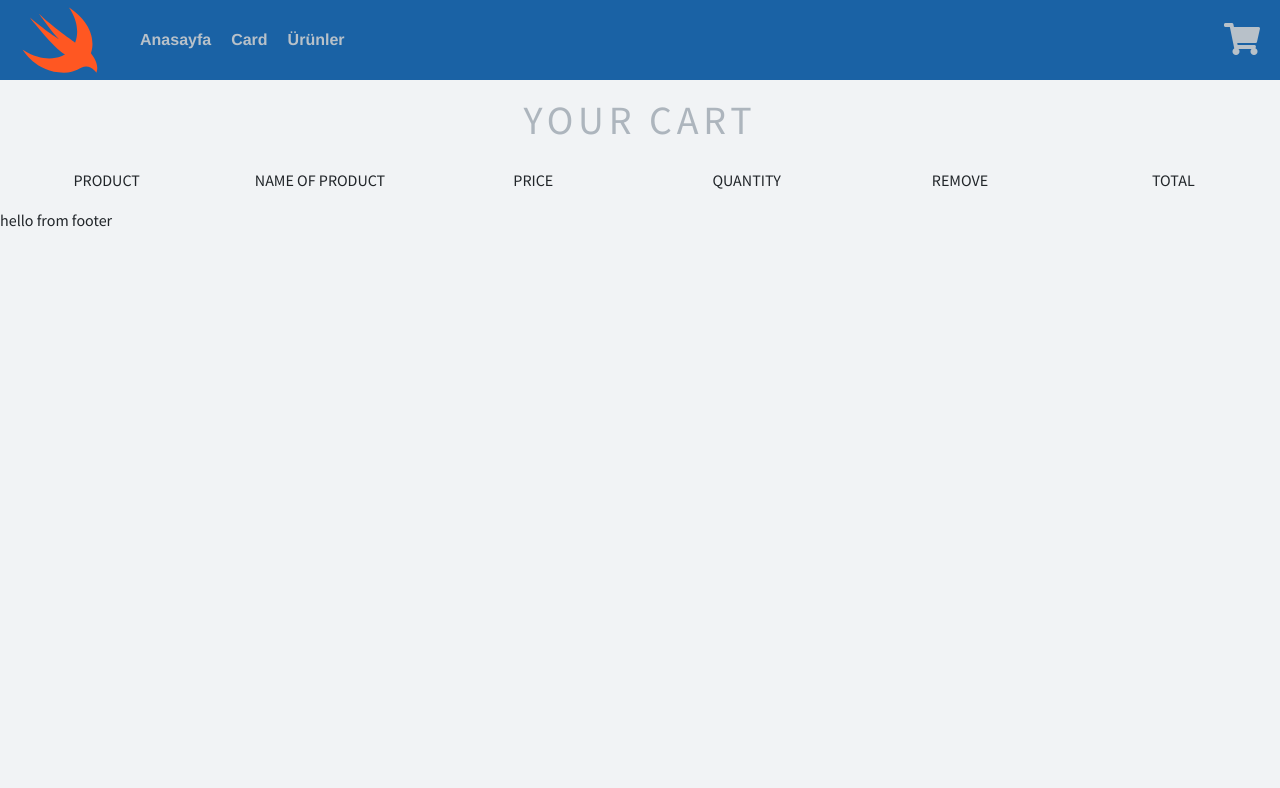
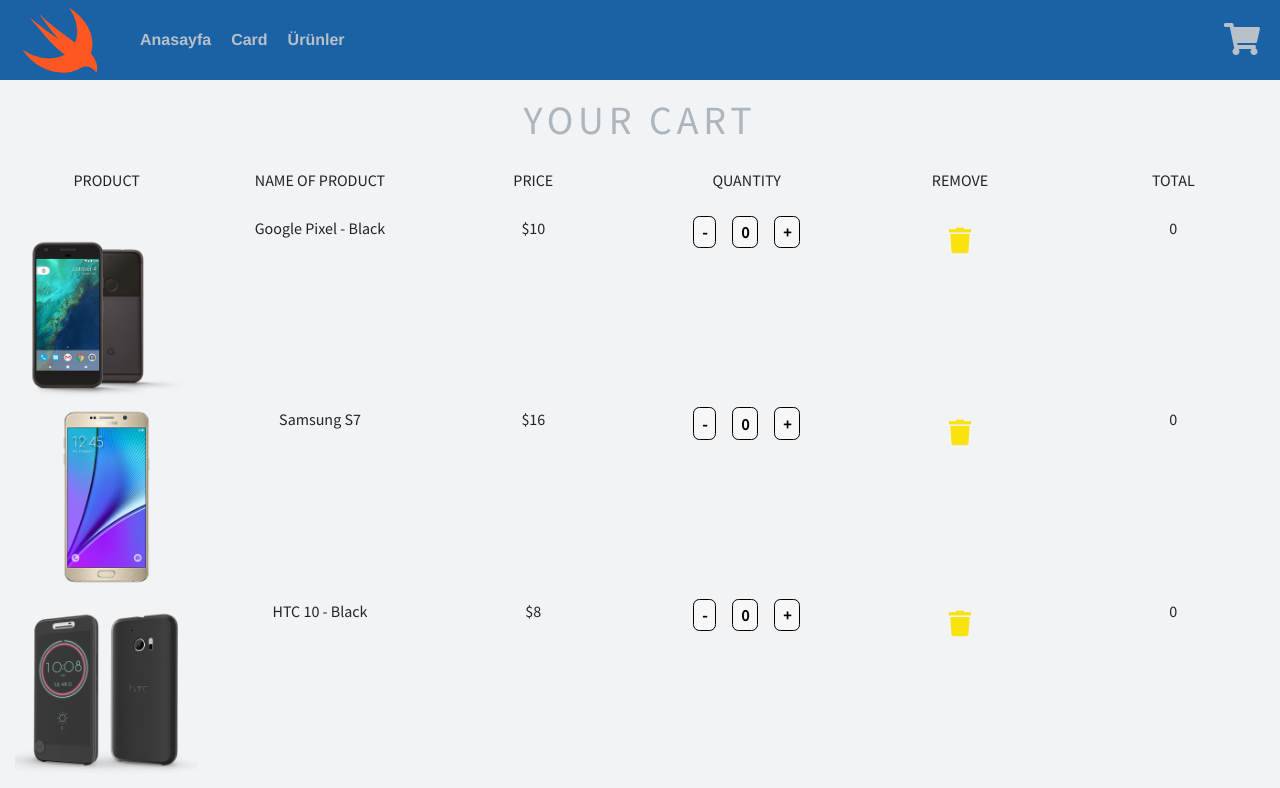
Before and after one commit to BaturayArslan/E-commerce, a React (Create React App) app: page /cart in a window 1280 px wide. Shown: the top 788 px of the page. Built offline with nearby package versions, Linux system fonts and the light colour scheme.

Commit message:
CartTotal added.

```diff
--- a/src/App.css
+++ b/src/App.css
@@ -90,6 +90,13 @@
 .mobil {
   display: none;
 }
+.remove-icon{
+  cursor: pointer;
+  margin-top:0.4rem;
+  margin-bottom: 0.4rem;
+  font-size: 1.6rem;
+  color: var(--fontYellow);
+}
 
 @media screen and (max-width: 768px) {
   header .content {
--- a/src/Components/ButtonWrapper.js
+++ b/src/Components/ButtonWrapper.js
@@ -22,3 +22,23 @@
     outline: none;
   }
 `
+export const BlackButton = styled.button`
+  border: 0.1rem solid;
+  border-color: black;
+  background: transparent;
+  border-radius: 0.4rem;
+  padding: 0.2rem 0.5rem;
+  margin-left: 0.5rem;
+  margin-right: 0.5rem;
+  font-weight: bold;
+  cursor: pointer;
+  background-color: rgba(247,247,247);
+  &:hover{
+    background-color: white;
+    border-color: rgba(0,0,0,0.7);
+  }
+  &:focus{
+    outline:none;
+  }
+
+`
--- a/src/Components/Cart/Cart.js
+++ b/src/Components/Cart/Cart.js
@@ -1,6 +1,7 @@
 import React, { PureComponent } from 'react';
 import Title from '../Title';
 import CartCol from './CartCol';
+import CartList from './CartList';
 import { ProductConsumer } from '../../Context';
 
 export default class Cart extends PureComponent {
@@ -13,6 +14,7 @@
               <div>
                 <Title name="your" title="cart" />
                 <CartCol />
+                <CartList cart={value.cart} value={value} />
               </div>
             );
           } else {
--- a/src/Components/Cart/CartCol.js
+++ b/src/Components/Cart/CartCol.js
@@ -4,23 +4,23 @@
   return (
     <div className="container-fluid text-center d-none d-lg-block">
       <div className="row">
-        <div class="col-10 col-lg-2 mx-auto">
-          <p class="text-uppercase">product</p>
+        <div className="col-10 col-lg-2">
+          <p className="text-uppercase">product</p>
         </div>
-        <div class="col-10 col-lg-2 mx-auto">
-          <p class="text-uppercase">name of product</p>
+        <div className="col-10 col-lg-2">
+          <p className="text-uppercase">name of product</p>
         </div>
-        <div class="col-10 col-lg-2 mx-auto">
-          <p class="text-uppercase">price</p>
+        <div className="col-10 col-lg-2">
+          <p className="text-uppercase">price</p>
         </div>
-        <div class="col-10 col-lg-2 mx-auto">
-          <p class="text-uppercase">quantity</p>
+        <div className="col-10 col-lg-2">
+          <p className="text-uppercase">quantity</p>
         </div>
-        <div class="col-10 col-lg-2 mx-auto">
-          <p class="text-uppercase">remove</p>
+        <div className="col-10 col-lg-2">
+          <p className="text-uppercase">remove</p>
         </div>
-        <div class="col-10 col-lg-2 mx-auto">
-          <p class="text-uppercase">total</p>
+        <div className="col-10 col-lg-2">
+          <p className="text-uppercase">total</p>
         </div>
       </div>
     </div>
--- a/src/Components/Cart/CartItem.js
+++ b/src/Components/Cart/CartItem.js
@@ -1,5 +1,57 @@
 import React from 'react';
+import { BlackButton } from '../ButtonWrapper';
 
-export default function CartItem({ cartinfo }) {
-  return <div className="row">hello</div>;
+export default function CartItem({ cartinfo , value }) {
+  const { price, img, title, count, total, id } = cartinfo;
+  const { increment, decrement, removeItem } = value;
+
+  return (
+    <div className="row my-2 text-center">
+
+      <div className="col-10 col-lg-2">
+        <img src={img} className="img-fluid" alt="phone" style= {{width: "5 rem", height: "5 rem"}} />
+      </div>
+
+      <div className="col-10 col-lg-2">
+        <div className="d-lg-none d-inline">
+          <span> <strong> Product Name: </strong> </span>
+        </div>
+        { title }
+      </div>
+
+      <div className="col-10 col-lg-2">
+        <div className="d-lg-none d-inline">
+          <span> <strong> Price:</strong> </span>
+        </div>
+        ${ price }
+      </div>
+
+      <div className="col-10 col-lg-2">
+        <div className="d-lg-inline d-block">
+          <BlackButton onClick={() => { decrement(id); }} >
+            -
+          </BlackButton>
+
+          <BlackButton>
+            { count }
+          </BlackButton>
+
+          <BlackButton onClick={() => { increment(id); }} >
+            +
+          </BlackButton>
+       </div>
+      </div>
+
+      <div className="col-10 col-lg-2">
+        <div className="remove-icon">
+          <i className="fas fa-trash" onClick={() => { removeItem(id); }}  ></i>
+        </div>
+      </div>
+
+      <div className="col-10 col-lg-2">
+        { total }
+      </div>
+
+    </div>
+  );
 }
--- a/src/Components/Cart/CartList.js
+++ b/src/Components/Cart/CartList.js
@@ -2,10 +2,11 @@
 import CartItem from './CartItem';
 
 export default function CartList({ cart, value }) {
+
   return (
-    <div class="container-fluid">
+    <div className="container-fluid">
       {cart.map(item => {
-        return <CartItem key={item.id} cartinfo={item} />;
+        return <CartItem key={item.id} cartinfo={item} value={value} />;
       })}
     </div>
   );
--- a/src/Components/Model.js
+++ b/src/Components/Model.js
@@ -10,7 +10,7 @@
       <ProductConsumer>
         {value => {
           if(value.isModelOpen) {
-            const { id, price, title, img, company } = {...value.detailProduct};
+            const { price, title, img } = {...value.detailProduct};
             console.log(value.detailProduct)
             return(
              <ModelWrapper>
--- a/src/Context.js
+++ b/src/Context.js
@@ -9,15 +9,21 @@
     detailProduct: detailProduct,
     cart: storeProducts,
     isModelOpen: false,
+    subTotal: 0,
+    taxTotal: 0,
   };
 
-  handleProduct = () => {
-    console.log('hello world');
-  };
+  increment = (id) => {
+    console.log("this is increment");
+  }
 
-  handleDetals = () => {
-    console.log(this.state.detailProduct);
-  };
+  decrement = (id) => {
+    console.log("this is decrement");
+  }
+
+  removeItem = (id) => {
+    console.log("this is removeItem");
+  }
 
   componentDidMount() {
     this.productHandler();
@@ -49,9 +55,9 @@
     const tempProduct = tempStore[index];
     tempProduct.inCart = true;
     tempProduct.count = 1;
-    tempProduct.total = tempProduct.count * tempProduct.price;
+    tempProduct.total = tempProduct.price;
     this.setState(() => {
-      return { storeProducts: tempStore };
+      return { storeProducts: tempStore ,cart: [...this.state.cart,tempProduct], };
     });
   };
 
@@ -78,6 +84,9 @@
           addToCart: this.addToCart,
           openModel: this.openModel,
           closeModel: this.closeModel,
+          increment: this.increment,
+          decrement: this.decrement,
+          removeItem: this.removeItem
         }}
       >
         {this.props.children}
```
Also changed, not shown: src/Components/Cart/CartTotal.js (added).
